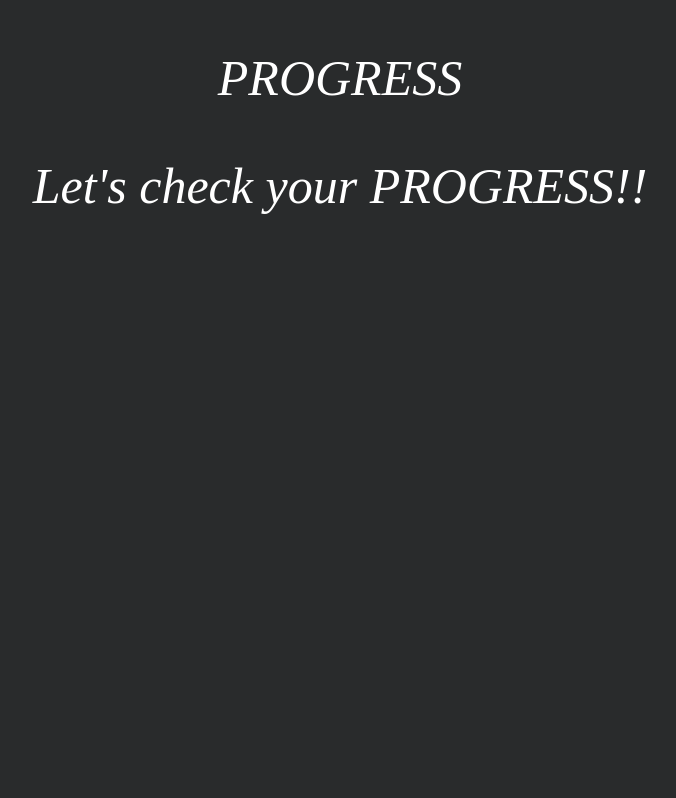
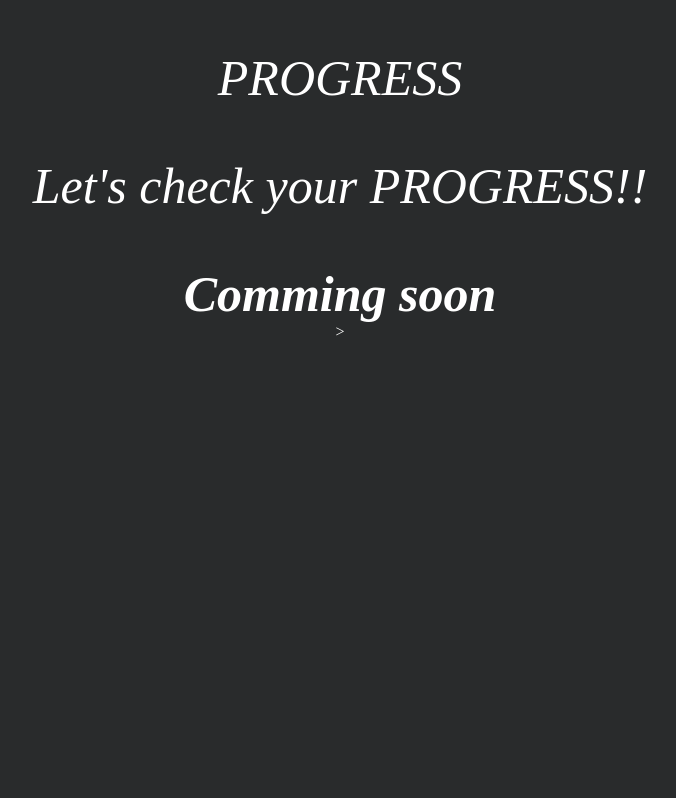
Before and after one commit to brightcat1/FlashCard, a Flask app: page /check.html in a window 1280 px wide. Shown: the part 101-899 px from the top of the page, without its empty margins (300-976 px from the left). Run offline with Flask 2, Linux system fonts and the light colour scheme; parts of the project's set-up code (start-up, migrations or seed data) failed here and were passed over.

Commit message:
表記の修正その2

```diff
--- a/app/templates/check.html
+++ b/app/templates/check.html
@@ -19,6 +19,7 @@
         <div class = "main">
             <p class="ptitle">PROGRESS</p>
             <p class="mes">Let's check your PROGRESS!!</p>
+            <h1><p class="mes">Comming soon</p></h1>>
         </div>
         <div class = "foot_line">
         </div>
```
